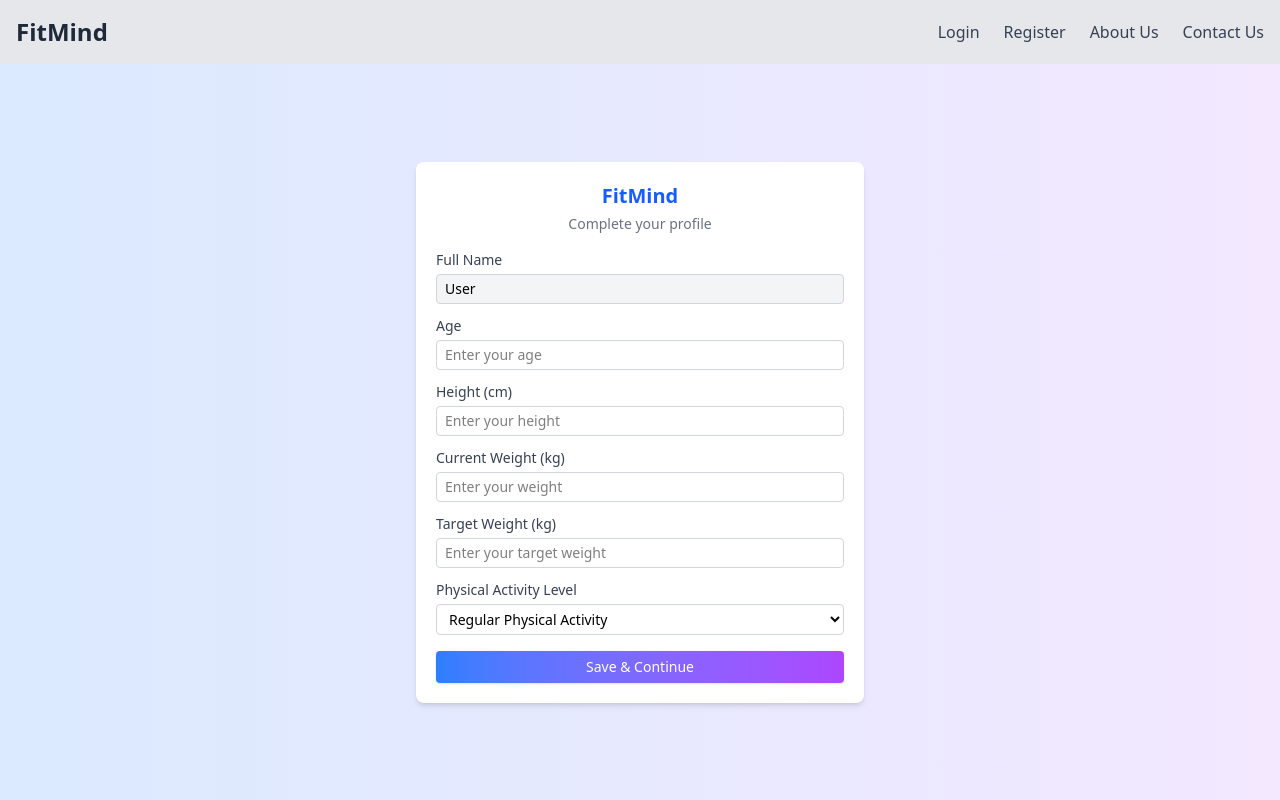
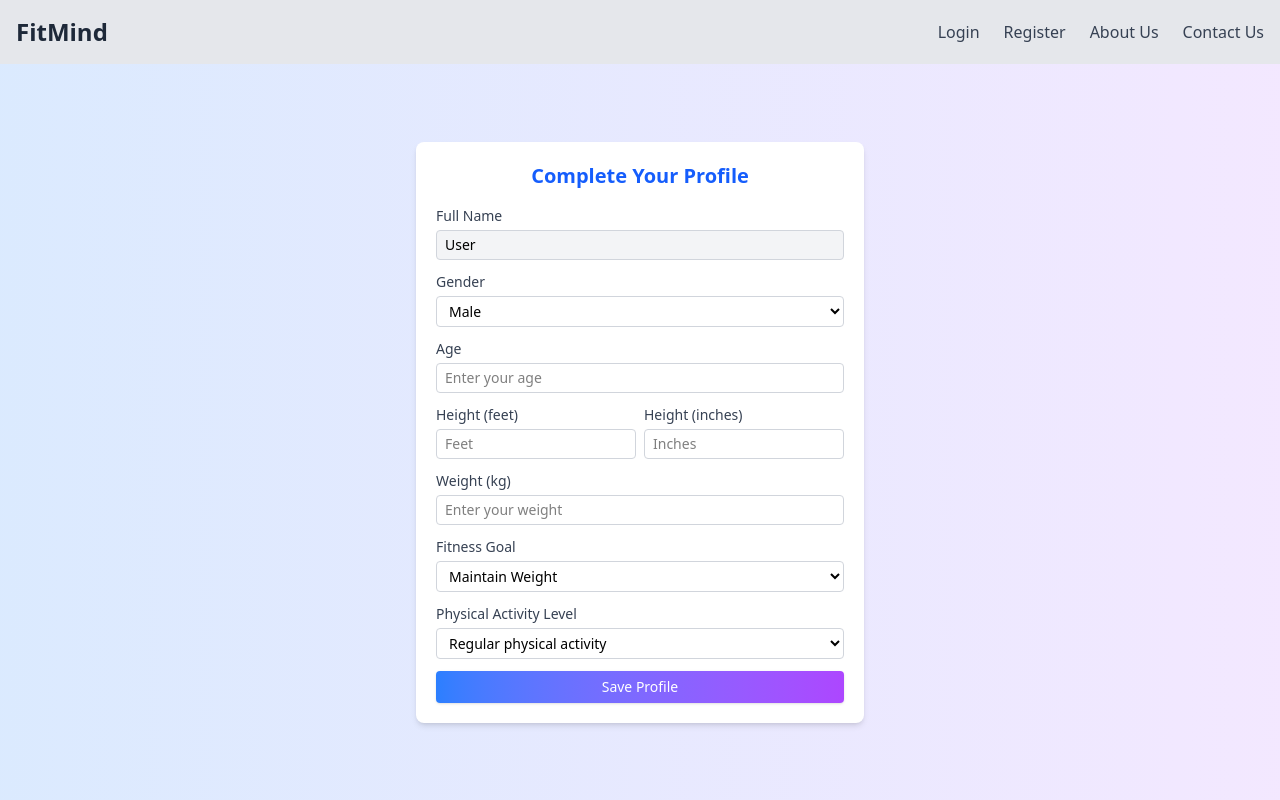
Before and after one commit to ZarinRitu32/FitMind, a React (Vite) app in the folder Frontend/: page /profile in a window 1280 px wide. Built offline with nearby package versions, Linux system fonts and the light colour scheme.

Commit message:
final profile add

```diff
--- a/Frontend/src/pages/Profile.jsx
+++ b/Frontend/src/pages/Profile.jsx
@@ -1,129 +1,168 @@
 import { useState } from "react";
-import { useNavigate, useLocation } from "react-router-dom";
+import { useLocation, useNavigate } from "react-router-dom";
 
 export default function Profile() {
   const navigate = useNavigate();
   const location = useLocation();
-
-  // registation theke full name save kore rakhe
-  const fullNameFromState = location.state?.fullName;
-  const fullNameFromStorage = localStorage.getItem("fullName");
-  const fullName = fullNameFromState || fullNameFromStorage || "User";
+  const fullName = location.state?.fullName || localStorage.getItem("fullName") || "User";
 
   const [age, setAge] = useState("");
-  const [height, setHeight] = useState("");
+  const [gender, setGender] = useState("");
+  const [heightFeet, setHeightFeet] = useState("");
+  const [heightInches, setHeightInches] = useState("");
   const [weight, setWeight] = useState("");
+  const [goal, setGoal] = useState("maintain");
   const [targetWeight, setTargetWeight] = useState("");
   const [activityLevel, setActivityLevel] = useState("regular");
 
   const handleSave = (e) => {
     e.preventDefault();
 
-    console.log({
+    const profileData = {
       fullName,
       age,
-      height,
+      gender,
+      height: `${heightFeet} ft ${heightInches} in`,
       weight,
-      targetWeight,
+      goal,
+      targetWeight: goal === "maintain" ? null : targetWeight,
       activityLevel,
-    });
+    };
+
+    console.log("Profile Data:", profileData);
 
     localStorage.setItem("profileCompleted", "true");
-
-
     navigate("/dashboard");
   };
 
   return (
     <div className="flex justify-center items-center min-h-[calc(100vh-64px)] bg-gradient-to-r from-blue-100 to-purple-100">
       <div className="w-full max-w-md bg-white rounded-lg shadow-md p-5">
+        <h1 className="text-xl font-bold text-center text-blue-600 mb-4">Complete Your Profile</h1>
 
-        <div className="text-center mb-4">
-          <h1 className="text-xl font-bold text-blue-600">FitMind</h1>
-          <p className="text-gray-500 mt-1 text-sm">Complete your profile</p>
-        </div>
-
-
-        <form onSubmit={handleSave}>
-
-          <div className="mb-3">
-            <label className="block text-gray-700 mb-1 text-sm font-medium">Full Name</label>
+        <form onSubmit={handleSave} className="space-y-3 text-sm">
+          <div>
+            <label className="block text-gray-700 mb-1 font-medium">Full Name</label>
             <input
               type="text"
               value={fullName}
               readOnly
-              className="w-full px-2 py-1 border border-gray-300 rounded bg-gray-100 text-sm"
+              className="w-full px-2 py-1 border border-gray-300 rounded bg-gray-100"
             />
           </div>
 
+          <div>
+            <label className="block text-gray-700 mb-1 font-medium">Gender</label>
+            <select
+              value={gender}
+              onChange={(e) => setGender(e.target.value)}
+              className="w-full px-2 py-1 border border-gray-300 rounded focus:ring-1 focus:ring-blue-400"
+              required
+            >
+              <option value="male">Male</option>
+              <option value="female">Female</option>
+            </select>
+          </div>
 
-          <div className="mb-3">
-            <label className="block text-gray-700 mb-1 text-sm font-medium">Age</label>
+          <div>
+            <label className="block text-gray-700 mb-1 font-medium">Age</label>
             <input
               type="number"
               value={age}
               onChange={(e) => setAge(e.target.value)}
               placeholder="Enter your age"
-              className="w-full px-2 py-1 border border-gray-300 rounded focus:ring-1 focus:ring-blue-400 text-sm"
+              className="w-full px-2 py-1 border border-gray-300 rounded focus:ring-1 focus:ring-blue-400"
+              required
             />
           </div>
 
-
-          <div className="mb-3">
-            <label className="block text-gray-700 mb-1 text-sm font-medium">Height (cm)</label>
+          <div className="flex space-x-2">
+            <div className="flex-1">
+              <label className="block text-gray-700 mb-1 font-medium">Height (feet)</label>
               <input
                 type="number"
-              value={height}
-              onChange={(e) => setHeight(e.target.value)}
-              placeholder="Enter your height"
-              className="w-full px-2 py-1 border border-gray-300 rounded focus:ring-1 focus:ring-blue-400 text-sm"
+                value={heightFeet}
+                onChange={(e) => setHeightFeet(e.target.value)}
+                placeholder="Feet"
+                className="w-full px-2 py-1 border border-gray-300 rounded focus:ring-1 focus:ring-blue-400"
+                required
               />
             </div>
+            <div className="flex-1">
+              <label className="block text-gray-700 mb-1 font-medium">Height (inches)</label>
+              <input
+                type="number"
+                value={heightInches}
+                onChange={(e) => setHeightInches(e.target.value)}
+                placeholder="Inches"
+                className="w-full px-2 py-1 border border-gray-300 rounded focus:ring-1 focus:ring-blue-400"
+                required
+              />
+            </div>
+          </div>
 
-
-          <div className="mb-3">
-            <label className="block text-gray-700 mb-1 text-sm font-medium">Current Weight (kg)</label>
+          <div>
+            <label className="block text-gray-700 mb-1 font-medium">Weight (kg)</label>
             <input
               type="number"
               value={weight}
               onChange={(e) => setWeight(e.target.value)}
               placeholder="Enter your weight"
-              className="w-full px-2 py-1 border border-gray-300 rounded focus:ring-1 focus:ring-blue-400 text-sm"
+              className="w-full px-2 py-1 border border-gray-300 rounded focus:ring-1 focus:ring-blue-400"
+              required
             />
           </div>
 
+          <div>
+            <label className="block text-gray-700 mb-1 font-medium">Fitness Goal</label>
+            <select
+              value={goal}
+              onChange={(e) => setGoal(e.target.value)}
+              className="w-full px-2 py-1 border border-gray-300 rounded focus:ring-1 focus:ring-blue-400"
+              required
+            >
+              <option value="gain">Weight Gain</option>
+              <option value="loss">Weight Loss</option>
+              <option value="maintain">Maintain Weight</option>
+            </select>
+          </div>
 
-          <div className="mb-3">
-            <label className="block text-gray-700 mb-1 text-sm font-medium">Target Weight (kg)</label>
+
+          {(goal === "gain" || goal === "loss") && (
+            <div>
+              <label className="block text-gray-700 mb-1 font-medium">
+                {goal === "gain" ? "Target Gain (kg)" : "Target Weight (kg)"}
+              </label>
               <input
                 type="number"
                 value={targetWeight}
                 onChange={(e) => setTargetWeight(e.target.value)}
-              placeholder="Enter your target weight"
-              className="w-full px-2 py-1 border border-gray-300 rounded focus:ring-1 focus:ring-blue-400 text-sm"
+                placeholder="Enter target"
+                className="w-full px-2 py-1 border border-gray-300 rounded focus:ring-1 focus:ring-blue-400"
+                required
               />
             </div>
+          )}
 
-
-          <div className="mb-4">
-            <label className="block text-gray-700 mb-1 text-sm font-medium">Physical Activity Level</label>
+          <div>
+            <label className="block text-gray-700 mb-1 font-medium">Physical Activity Level</label>
             <select
               value={activityLevel}
               onChange={(e) => setActivityLevel(e.target.value)}
-              className="w-full px-2 py-1 border border-gray-300 rounded focus:ring-1 focus:ring-blue-400 text-sm"
+              className="w-full px-2 py-1 border border-gray-300 rounded focus:ring-1 focus:ring-blue-400"
+              required
             >
-              <option value="regular">Regular Physical Activity</option>
-              <option value="sometimes">Sometimes Active</option>
-              <option value="never">Never Active</option>
+              <option value="regular">Regular physical activity</option>
+              <option value="sometimes">Sometimes active</option>
+              <option value="never">Rarely/Never active</option>
             </select>
           </div>
 
-
           <button
             type="submit"
-            className="w-full py-1.5 bg-gradient-to-r from-blue-500 to-purple-500 text-white font-medium rounded shadow-sm hover:from-blue-600 hover:to-purple-600 transition text-sm"
+            className="w-full py-1.5 bg-gradient-to-r from-blue-500 to-purple-500 text-white font-medium rounded shadow-sm hover:from-blue-600 hover:to-purple-600 transition"
           >
-            Save & Continue
+            Save Profile
           </button>
         </form>
       </div>
--- a/Frontend/src/router/AppRouter.jsx
+++ b/Frontend/src/router/AppRouter.jsx
@@ -1,8 +1,6 @@
-// src/router/AppRouter.jsx
 import { Routes, Route, Navigate } from "react-router-dom";
 import App from "../App";
 
-// Pages
 import Login from "../pages/Login";
 import Register from "../pages/Register";
 import Profile from "../pages/Profile";
@@ -13,9 +11,6 @@ import MentalHealth from "../pages/MentalHealth";
 import AboutUs from "../pages/AboutUs";
 import ContactUs from "../pages/ContactUs";
 
-
-
-// New Pages
 import MorningMeditation from "../pages/MorningMeditation";
 import DeepBreathing from "../pages/DeepBreathing";
 import GratitudeJournaling from "../pages/GratitudeJournaling";
@@ -25,10 +20,8 @@ export default function AppRouter() {
   return (
     <Routes>
       <Route path="/" element={<App />}>
-        {/* Default route → Login */}
-        <Route index element={<Login />} />
+        <Route index element={<Dashboard />} />
 
-        {/* Public Routes */}
         <Route path="login" element={<Login />} />
         <Route path="register" element={<Register />} />
         <Route path="about" element={<AboutUs />} />
@@ -36,22 +29,17 @@ export default function AppRouter() {
 
         <Route path="profile" element={<Profile />} />
 
-        {/* After login */}
-        <Route path="dashboard" element={<Dashboard />} />
+
         <Route path="workouts" element={<Workouts />} />
         <Route path="nutrition" element={<Nutrition />} />
         <Route path="mental-health" element={<MentalHealth />} />
 
-
-
-        {/* New Wellness Pages */}
         <Route path="morning-meditation" element={<MorningMeditation />} />
         <Route path="deep-breathing" element={<DeepBreathing />} />
         <Route path="gratitude-journaling" element={<GratitudeJournaling />} />
         <Route path="yoga-flow" element={<YogaFlow />} />
 
-        {/* Catch-all redirect to login */}
-        <Route path="*" element={<Navigate to="/login" replace />} />
+        <Route path="*" element={<Navigate to="/" replace />} />
       </Route>
     </Routes>
   );
```
Lines whose indentation alone changed are shown as unchanged.
